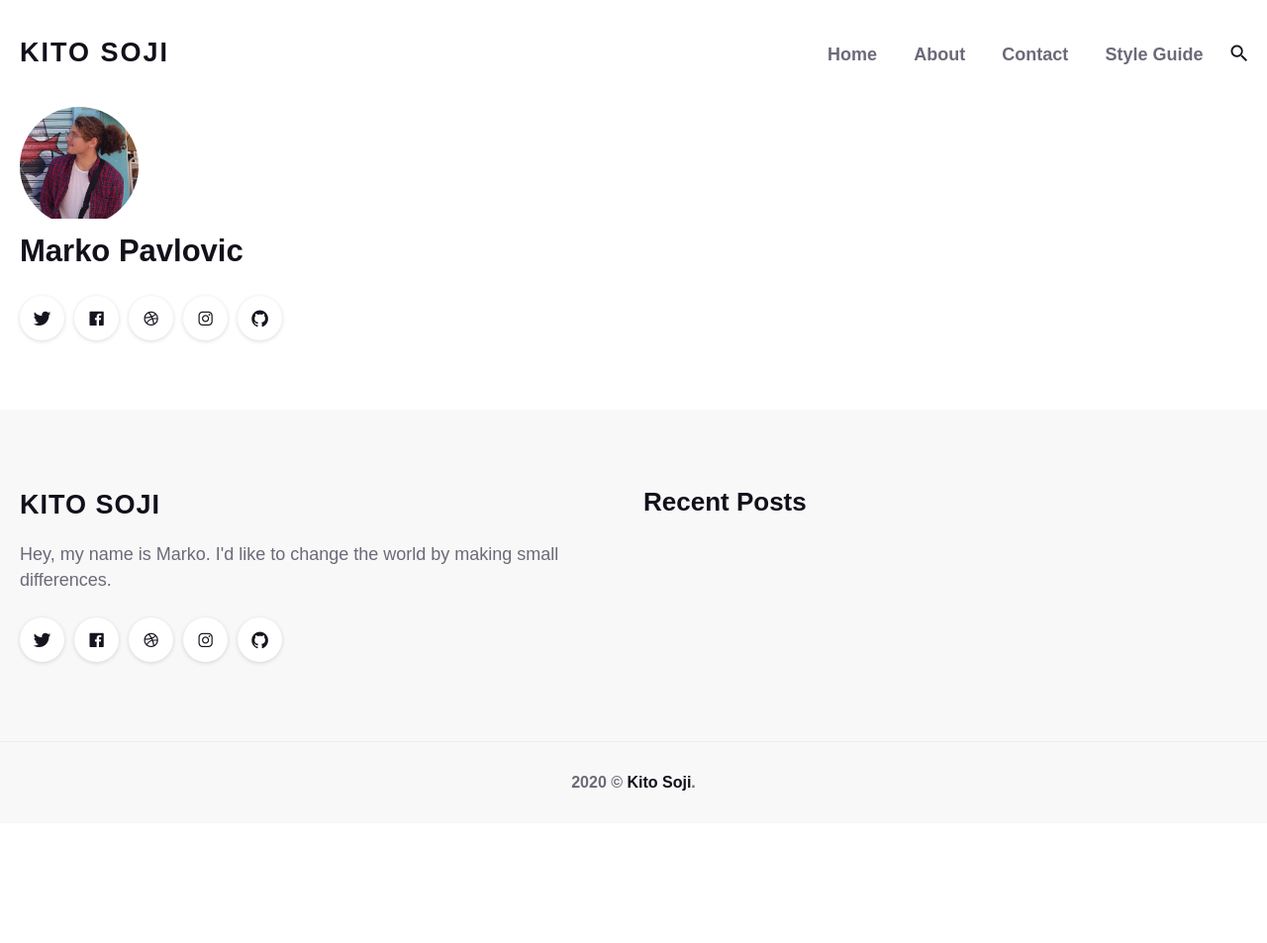
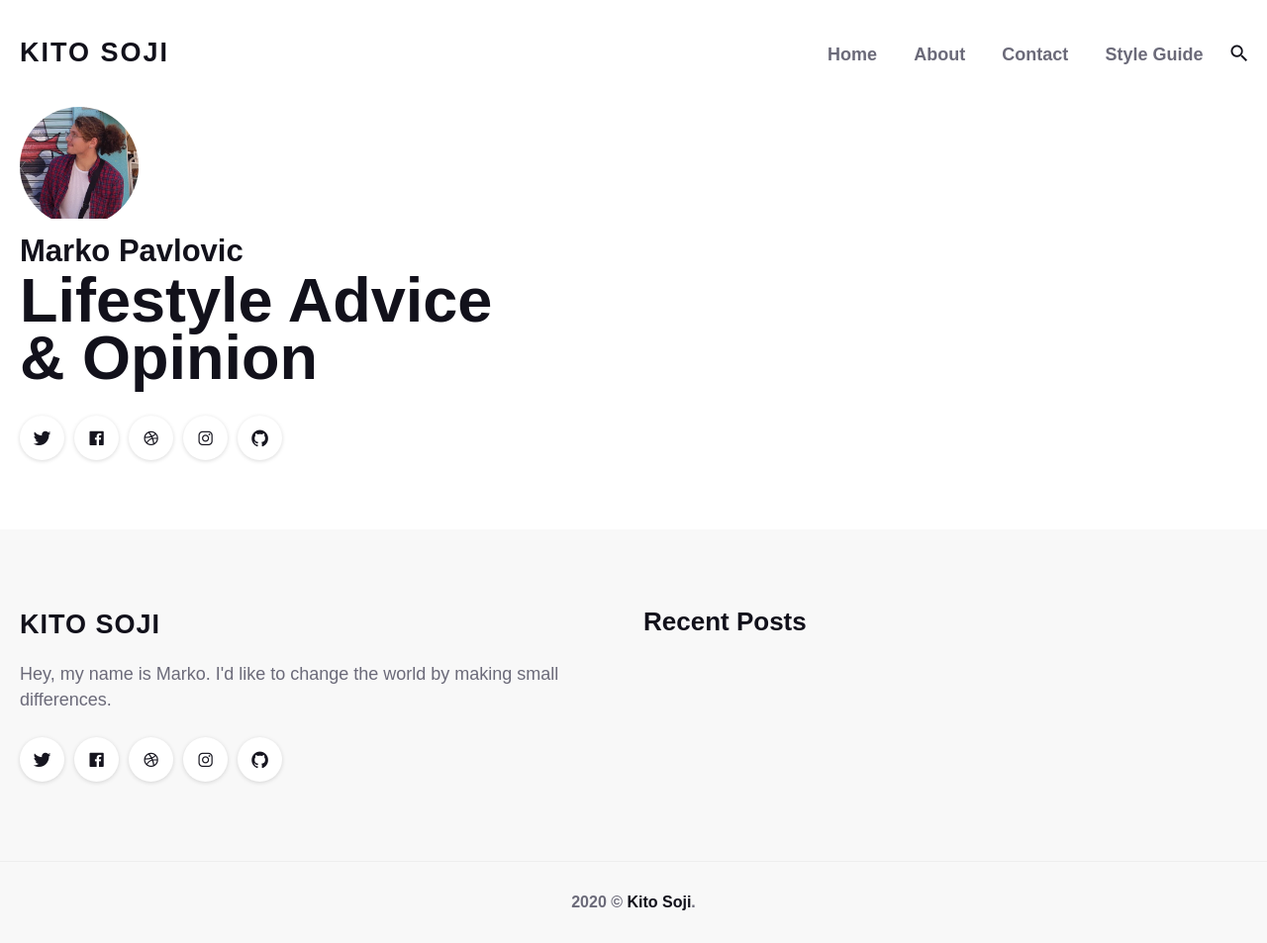
Before and after one commit to kitosoji/kitosoji, a Jekyll site: the page built from index.html, in a window 1280 px wide. Shown: the whole page at 99% size. Built offline with Jekyll 4.4.1, drawn with Linux system fonts in a browser that asks for light colours; nearby versions of some CDN libraries; some web fonts are replaced; the list of posts is cut into pages by our own code; before the commit the page ends 900 px from its top, so only the background shows below that.

Commit message:
Update _config.yml

```diff
--- a/_config.yml
+++ b/_config.yml
@@ -12,6 +12,7 @@ url: "" # The base hostname & protocol for your site, e.g. http://example.com
 author:
   avatar: '/images/profile.jpg'
   name: Marko Pavlovic
+  job: Lifestyle Advice & Opinion
 
 social:
 - {icon: "ion-logo-twitter", link: "https://twitter.com"}
```
